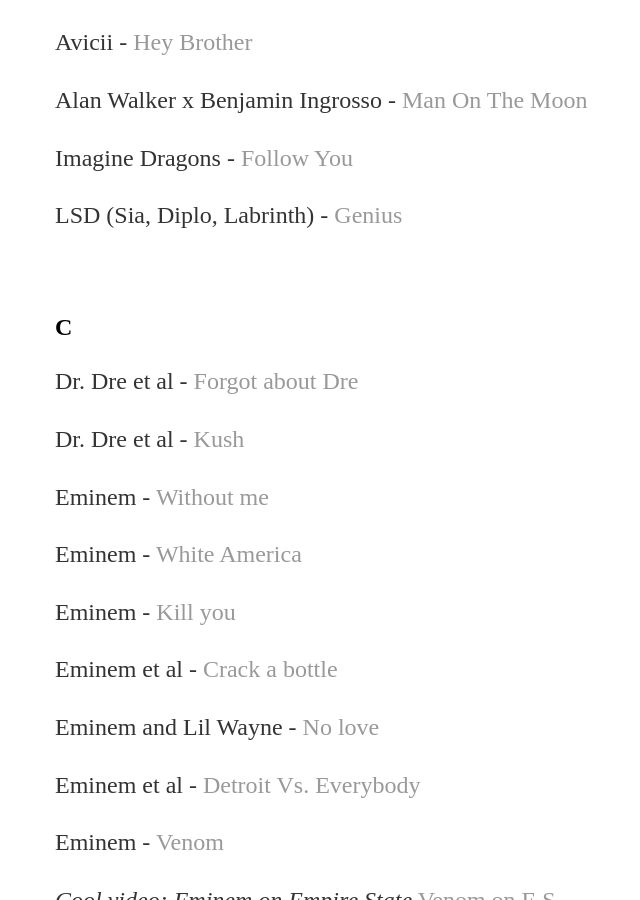
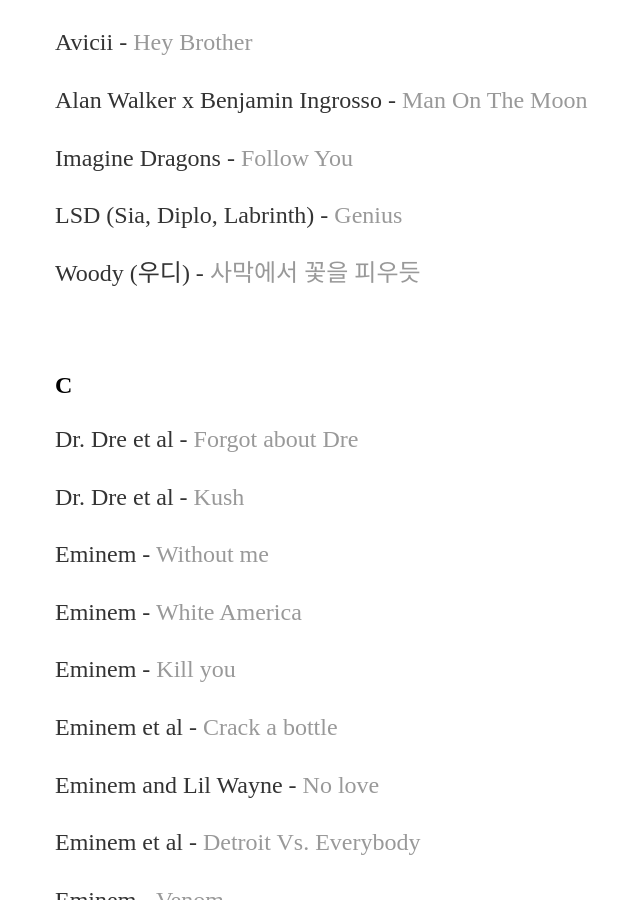
Before and after one commit to yjkweon24/yjkweon24.github.io, a Jekyll site: the page built from _posts/2018-10-23-songs-that-i-love.md, in a window 1280 px wide and 900 px high, scrolled down 15659 px. Shown: the whole window, without its empty margins (137-777 px from the left). Built offline with Jekyll 4.4.1, drawn with Linux system fonts in a browser that asks for light colours.

Commit message:
Update 2018-10-23-songs-that-i-love.md

```diff
--- a/_posts/2018-10-23-songs-that-i-love.md
+++ b/_posts/2018-10-23-songs-that-i-love.md
@@ -545,6 +545,8 @@
 
 LSD (Sia, Diplo, Labrinth) - [Genius](https://youtu.be/HhoATZ1Imtw)
 
+Woody (우디) - [사막에서 꽃을 피우듯](https://youtu.be/1py4QXyTQoU)
+
 <br>
 
 ## C
```
